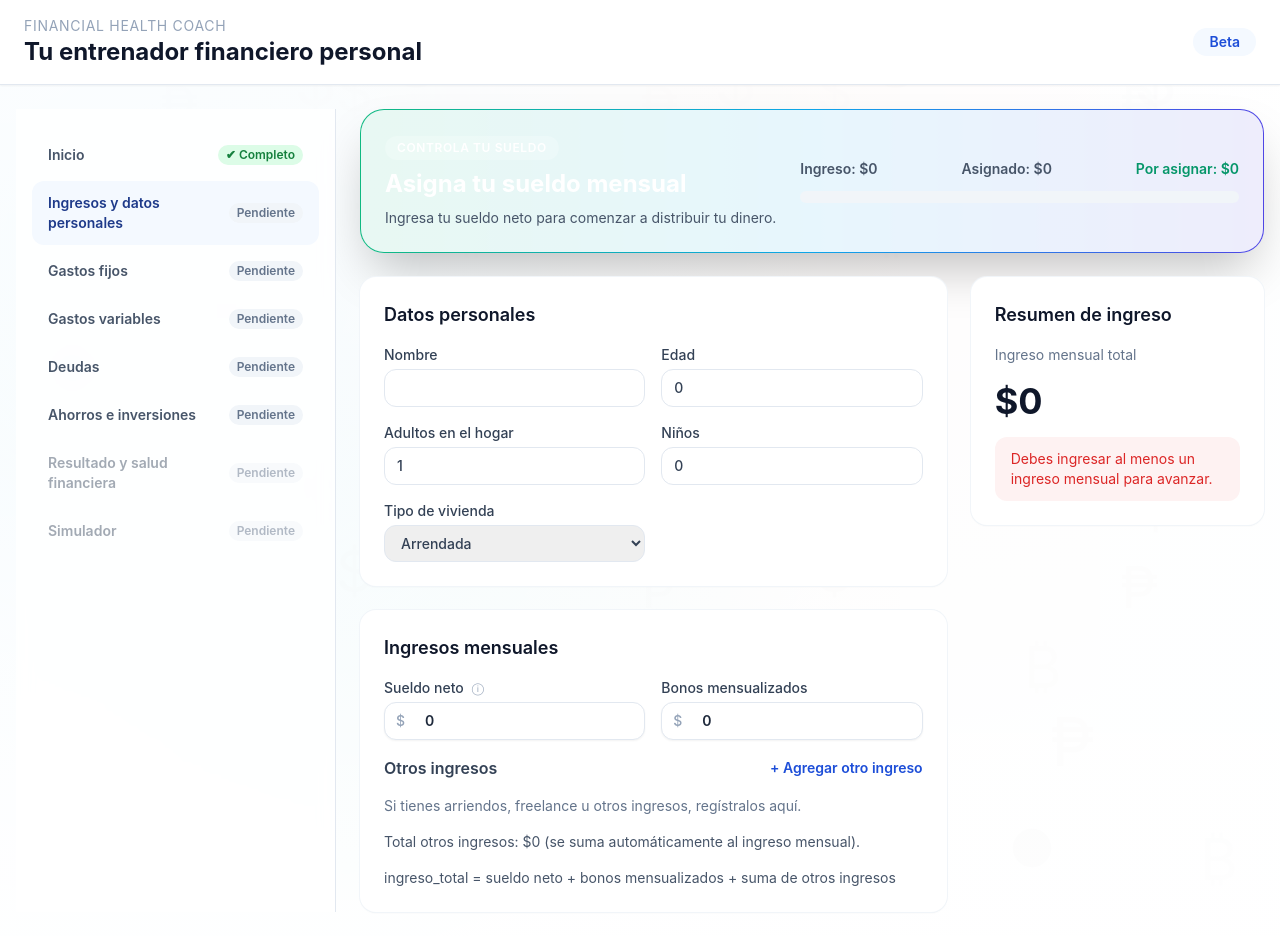
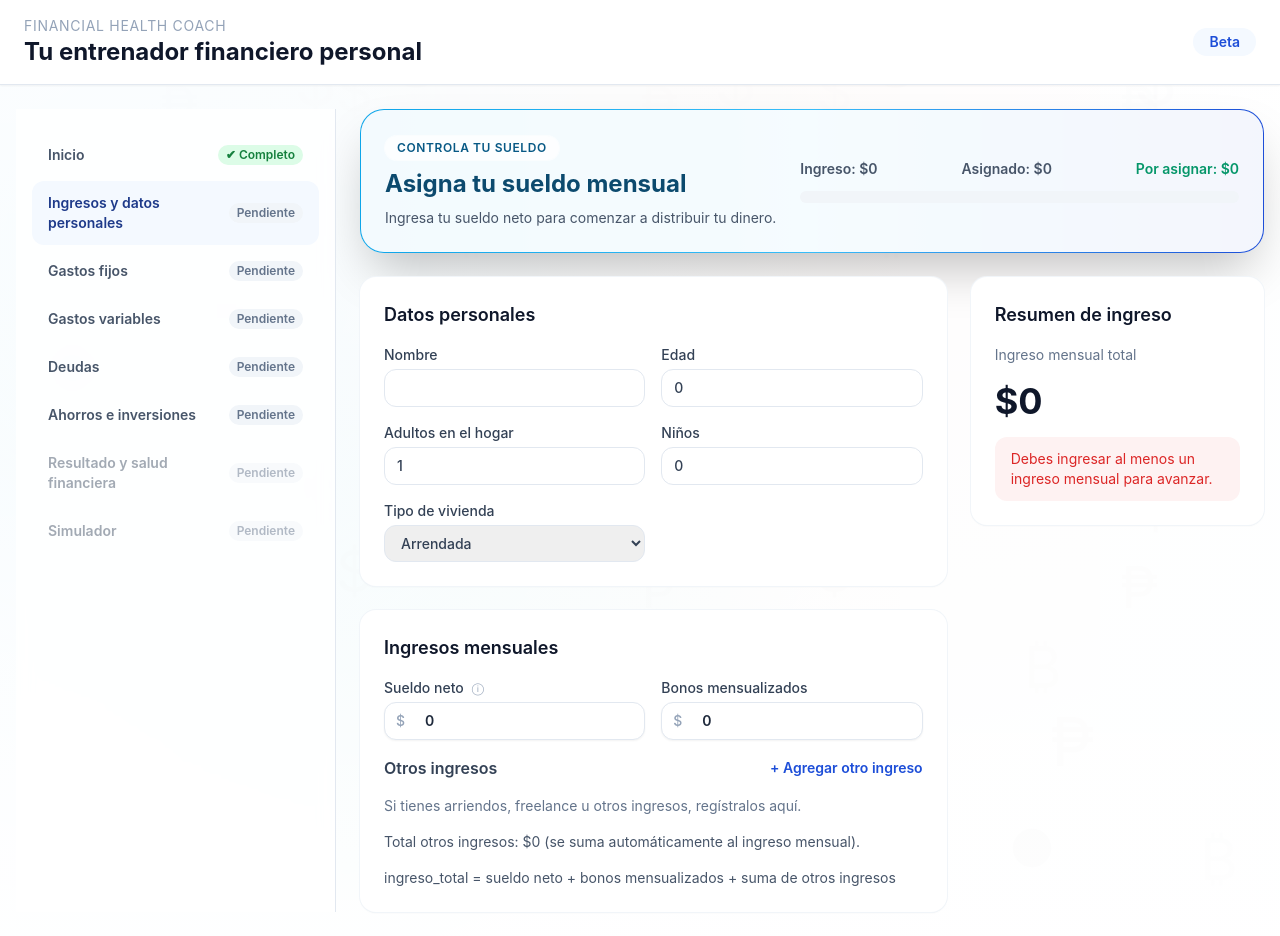
Before and after one commit to rodolfogeis9/financial_coach, a React (Vite) app: page / in a window 1280 px wide. Both pictures are taken after a click on the button "Comenzar diagnóstico". Built offline with nearby package versions, Linux system fonts and the light colour scheme.

Commit message:
Update budget banner styling

```diff
--- a/src/components/layout/BudgetBanner.tsx
+++ b/src/components/layout/BudgetBanner.tsx
@@ -12,8 +12,8 @@ export const BudgetBanner = ({ income, assigned }: BudgetBannerProps) => {
 
   let title = 'Asigna tu sueldo mensual';
   let subtitle = 'Ingresa tu sueldo neto para comenzar a distribuir tu dinero.';
-  let accent = 'text-white';
-  let badge = 'bg-white/20 text-white';
+  let accent = 'text-sky-900';
+  let badge = 'bg-white/80 text-sky-800 ring-1 ring-white/60';
 
   if (hasIncome && difference > 0) {
     title = 'Aún tienes dinero disponible';
@@ -24,13 +24,13 @@ export const BudgetBanner = ({ income, assigned }: BudgetBannerProps) => {
   } else if (hasIncome && difference === 0) {
     title = '¡Perfecto!';
     subtitle = 'Asignaste el 100 % de tu ingreso mensual entre gastos e inversiones.';
-    accent = 'text-emerald-50';
-    badge = 'bg-emerald-400/20 text-emerald-50';
+    accent = 'text-emerald-700';
+    badge = 'bg-emerald-50 text-emerald-700 ring-1 ring-emerald-100';
   }
 
   return (
-    <div className="rounded-3xl bg-gradient-to-r from-emerald-500 via-sky-500 to-indigo-600 p-[1px] shadow-2xl">
-      <div className="flex flex-col gap-6 rounded-[calc(1.5rem-1px)] bg-white/90 p-6 text-slate-900 lg:flex-row lg:items-center lg:justify-between">
+    <div className="rounded-3xl bg-gradient-to-r from-sky-500 via-sky-400 to-blue-700 p-[1px] shadow-2xl">
+      <div className="flex flex-col gap-6 rounded-[calc(1.5rem-1px)] bg-white/95 p-6 text-slate-900 lg:flex-row lg:items-center lg:justify-between">
         <div className="space-y-2">
           <span className={`inline-flex items-center rounded-full px-3 py-1 text-xs font-semibold uppercase tracking-wider ${badge}`}>
             Controla tu sueldo
```
